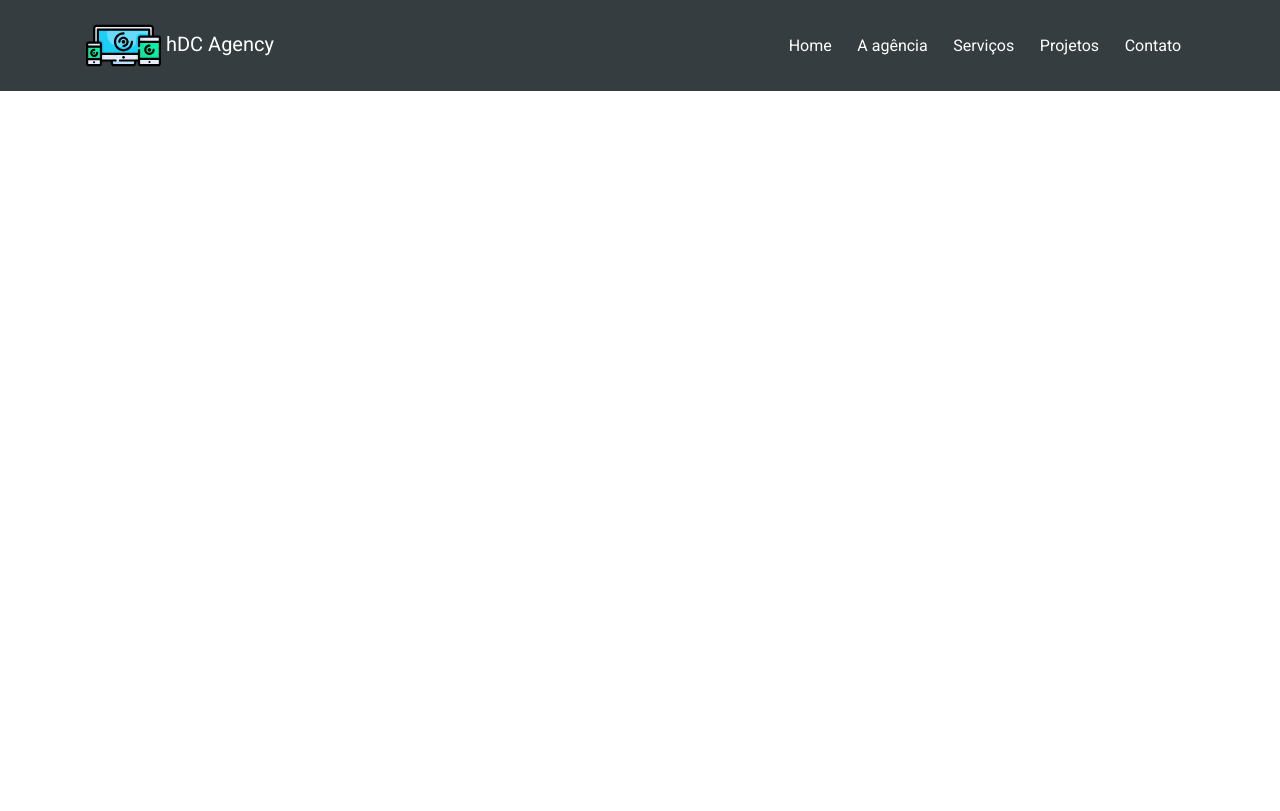
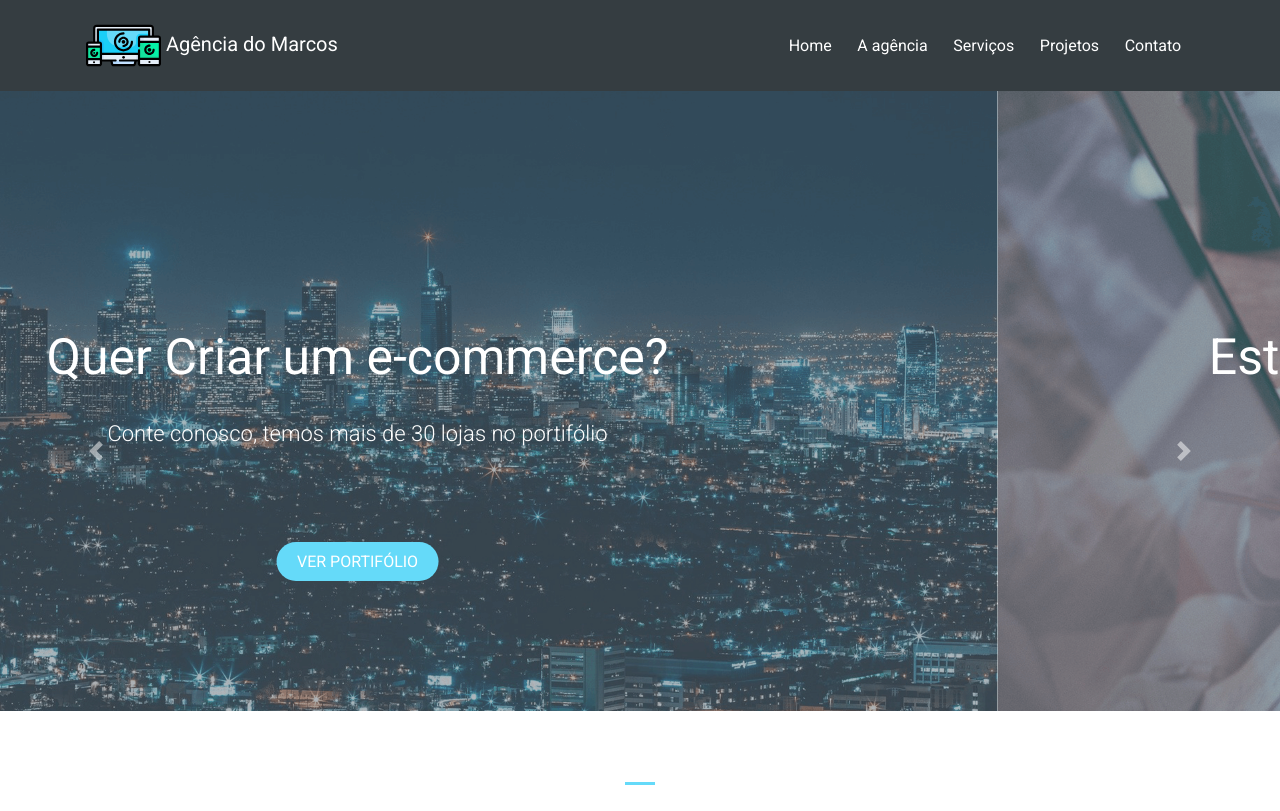
Before and after one commit to maralves/curso_bootstrap, a plain HTML site: page index.html in a window 1280 px wide. Drawn offline with nearby package versions, Linux system fonts and the light colour scheme.

Commit message:
create slider

```diff
--- a/css/styles.css
+++ b/css/styles.css
@@ -48,3 +48,57 @@ header, .navbar {
 .navbar-expand-lg .navbar-nav .nav-link {
     padding: 1rem .8rem;
 }
+
+/* Slider */
+
+.container-fluid {
+    padding: 0;
+}
+
+#mainSlider .carousel-inner, #mainSlider .carousel-item {
+
+    height: 90vh;
+
+}
+
+#mainSlider .carousel-caption  {
+
+    top: 30%;
+}
+
+#mainSlider .carousel-caption h2 {
+
+    font-size: 50px;
+    margin-bottom: 30px;
+}
+
+#mainSlider .carousel-caption p {
+
+    font-size: 22px;
+    font-weight: 300;
+    margin-bottom: 100px;
+    color:#fff;
+}
+
+.main-btn {
+
+    background-color: #65daf9;
+    color: #fff;
+    text-transform: uppercase;
+    width: 200px;
+    height: 60px;
+    padding: 10px 20px;
+    border-radius: 30px;
+}
+
+.main-btn:hover {
+    text-decoration: none;
+    color: #fff;
+    background-color: transparent;
+    border-color: #65daf9;
+}
+
+.carousel-indicators .active {
+
+    background-color: #65daf9;
+}
--- a/index.html
+++ b/index.html
@@ -4,7 +4,7 @@
     <meta charset="UTF-8">
     <meta http-equiv="X-UA-Compatible" content="IE=edge">
     <meta name="viewport" content="width=device-width, initial-scale=1.0">
-    <title>Document</title>
+    <title>Meu projetinho bootstrap</title>
     <!-- CSS only -->
     <link rel="preconnect" href="https://fonts.googleapis.com">
     <link rel="preconnect" href="https://fonts.gstatic.com" crossorigin>
@@ -27,7 +27,7 @@
         <div class="container" id="nav-container">
             <nav class="navbar navbar-expand-lg fixed top">
                 <a href="#" class="navbar-brand">
-                    <img id="logo" src="img/hdcagency_logo.svg" alt="hDC Agency"> hDC Agency
+                    <img id="logo" src="img/hdcagency_logo.svg" alt="hDC Agency"> Agência do Marcos
                 </a>
                 <button class="navbar-toggler" type="button" data-toggle="collapse"
                     data-target="#navbar-links" aria-controls="navbar-links" aria-expanded="false"
@@ -45,5 +45,50 @@
             </nav>
         </div>
     </header>
+    <main>
+        <div class="container-fluid">
+            <div id="mainSlider" class="carousel slide" data-ride="carousel">
+              <ol class="carousel-indicators">
+                <li data-target="#mainSlider" data-slide-to="0" class="active"></li>
+                <li data-target="#mainSlider" data-slide-to="1"></li>
+                <li data-target="#mainSlider" data-slide-to="2"></li>
+              </ol>
+                <div class="carousel-inner">
+                    <div class="carousel-item active">
+                        <img src="img/banner1.png" class="d-block w-100" alt="Projetos de e-comemerce">
+                        <div class="carousel-caption d-md-block">
+                            <h2>Quer Criar um e-commerce?</h2>
+                            <p>Conte conosco, temos mais de 30  lojas no portifólio</p>
+                            <a href="#" class="main-btn">Ver portifólio</a>
+                        </div>
+                    </div>
+                    <div class="carousel-item">
+                        <img src="img/banner2.png" class="d-block w-100" alt="Egenharia de Software">
+                        <div class="carousel-caption d-md-block">
+                            <h2>Está querendo tirar o projeto do papel?</h2>
+                            <p>Nossa equipe de software está pronto para lhe atender</p>
+                            <a href="#" class="main-btn">Entre em contato</a>
+                        </div>
+                    </div>
+                    <div class="carousel-item">
+                        <img src="img/banner3.png" class="d-block w-100" alt="Manutenção em Software">
+                        <div class="carousel-caption d-md-block">
+                            <h2>Está buscando uma manutenção no seu software?</h2>
+                            <p>A Hdc conta com engenheiros altamente qualificados para resolver o seu problema.</p>
+                            <a href="#" class="main-btn">Entre em contato</a>
+                        </div>
+                    </div>
+                </div>
+                <a class="carousel-control-prev" href="#mainSlider" role="button" data-slide="prev">
+                    <span class="carousel-control-prev-icon" aria-hidden="true"></span>
+                    <span class="sr-only">Previous</span>
+                </a>
+                <a class="carousel-control-next" href="#mainSlider" role="button" data-slide="next">
+                    <span class="carousel-control-next-icon" aria-hidden="true"></span>
+                    <span class="sr-only">Next</span>
+                </a>
+            </div>
+        </div>
+    </main>
 </body>
 </html>
```
